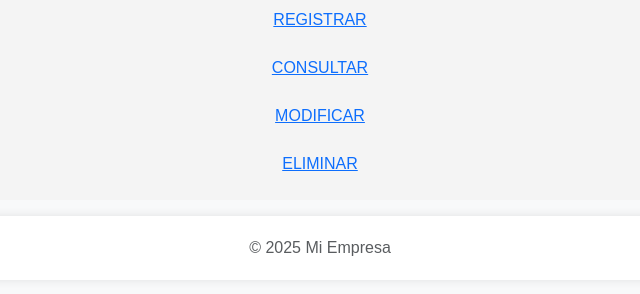
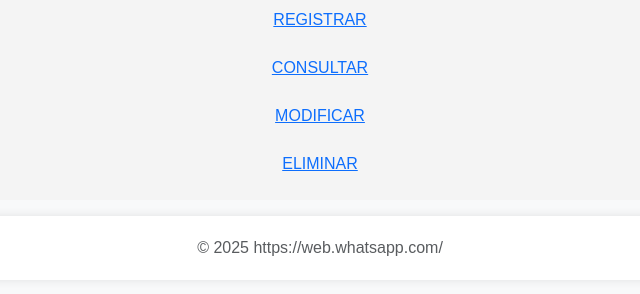
Before and after one commit to valeHR/site, a plain HTML site: page index.html in a window 1280 px wide. Shown: the part 48-342 px from the top of the page, without its empty margins (320-960 px from the left). Drawn offline with nearby package versions, Linux system fonts and the light colour scheme.

Commit message:
Update index.html

```diff
--- a/index.html
+++ b/index.html
@@ -20,7 +20,7 @@
         <a href="DELETE.html">ELIMINAR</a><br>
         <br>
     </a> </center>
-     <footer class="footer mt-auto py-3 bg-light">  <div class="container text-center"> <span class="text-muted">&copy; <span id="copyright-year"></span> Mi Empresa</span> </div>
+     <footer class="footer mt-auto py-3 bg-light">  <div class="container text-center"> <span class="text-muted">&copy; <span id="copyright-year"></span> https://web.whatsapp.com/</span> </div>
     </footer>
 
     <script>
```
